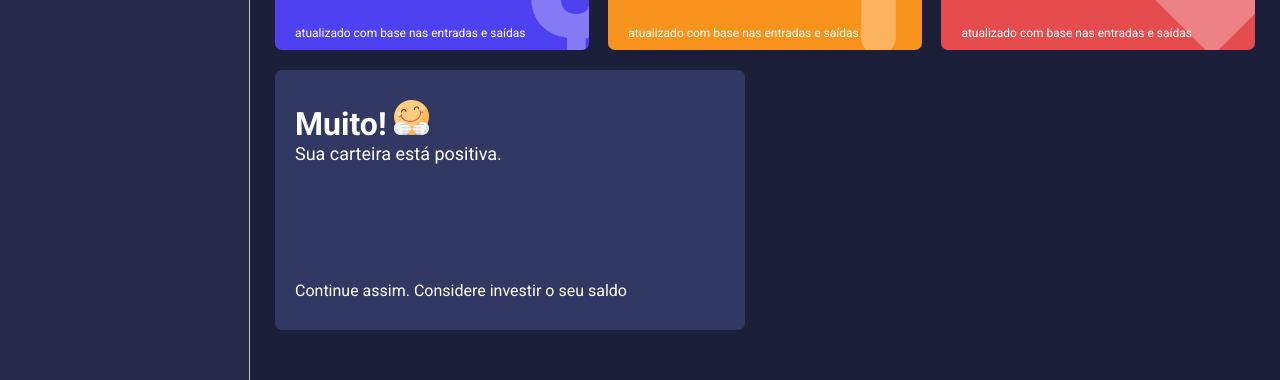
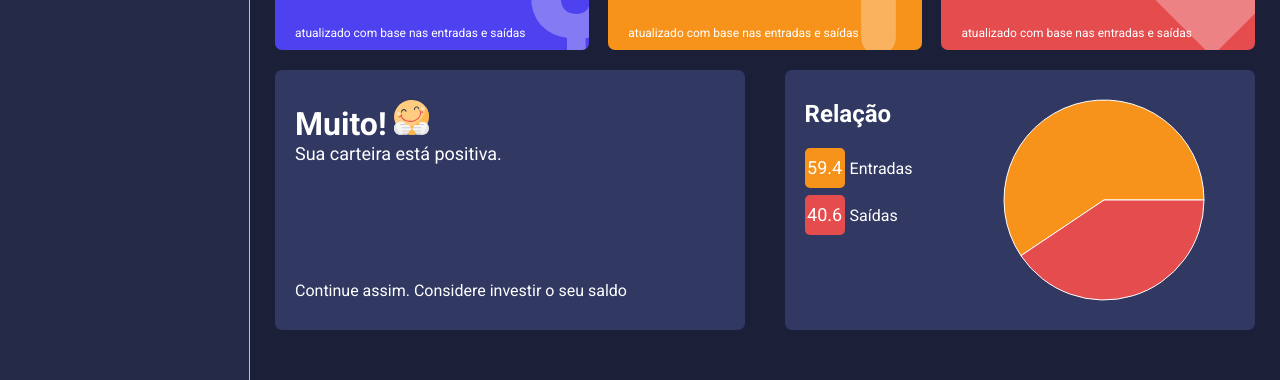
Before and after one commit to AmiltonBrune/minha-carteira, a React (Create React App) app: page /dashboard in a window 1280 px wide. Shown: the part 273-653 px from the top of the page. Built offline with nearby package versions, Linux system fonts and the light colour scheme; the HTML template or start-up script is replaced by a standard one.

Commit message:
Implementando  gráfico de pizza

```diff
--- a/package.json
+++ b/package.json
@@ -17,6 +17,7 @@
     "react-router-dom": "^5.2.0",
     "react-scripts": "4.0.3",
     "react-switch": "^6.0.0",
+    "recharts": "^2.0.9",
     "styled-components": "^5.3.0",
     "typescript": "^4.1.2",
     "uuidv4": "^6.2.10",
--- /dev/null
+++ b/src/components/PieChartBox/index.tsx
@@ -0,0 +1,49 @@
+import React from 'react';
+
+import { PieChart, Pie, ResponsiveContainer, Cell } from 'recharts';
+
+import {
+  Container,
+  SideLeft,
+  LegendContainer,
+  Legend,
+  SideRight,
+} from './styles';
+
+interface IPieChartBoxProps {
+  data: {
+    name: string;
+    value: number;
+    percent: number;
+    color: string;
+  }[];
+}
+const PieChartBox: React.FC<IPieChartBoxProps> = ({ data }) => (
+  <Container>
+    <SideLeft>
+      <h2>Relação</h2>
+      <LegendContainer>
+        {data.map((indicator) => (
+          <Legend key={indicator.name} color={indicator.color}>
+            <div>{indicator.percent}</div>
+            <span>{indicator.name}</span>
+          </Legend>
+        ))}
+      </LegendContainer>
+    </SideLeft>
+
+    <SideRight>
+      <ResponsiveContainer>
+        <PieChart>
+          <Pie data={data} labelLine={false} dataKey='percent'>
+            {data.map((indicator) => (
+              <Cell key={indicator.name} fill={indicator.color} />
+            ))}
+          </Pie>
+        </PieChart>
+      </ResponsiveContainer>
+    </SideRight>
+  </Container>
+);
+
+export default PieChartBox;
--- /dev/null
+++ b/src/components/PieChartBox/styles.ts
@@ -0,0 +1,79 @@
+import styled from 'styled-components';
+
+interface ILegendProps {
+  color: string;
+}
+
+export const Container = styled.div`
+  width: 48%;
+  height: 260px;
+
+  margin: 10px 0;
+
+  background-color: ${(props) => props.theme.colors.tertiary};
+  color: ${(props) => props.theme.colors.white};
+
+  border-radius: 7px;
+
+  display: flex;
+`;
+
+export const SideLeft = styled.aside`
+  padding: 30px 20px;
+
+  > h2 {
+    margin-bottom: 20px;
+  }
+`;
+
+export const LegendContainer = styled.ul`
+  list-style: none;
+
+  height: 175px;
+  padding-right: 20px;
+  overflow: scroll;
+  overflow-x: hidden;
+
+  ::-webkit-scrollbar {
+    width: 10px;
+  }
+
+  ::-webkit-scrollbar-thumb {
+    background-color: ${(props) => props.theme.colors.secondary};
+    border-radius: 10px;
+  }
+
+  ::-webkit-scrollbar-track {
+    background-color: ${(props) => props.theme.colors.tertiary};
+    border-radius: 10px;
+  }
+`;
+
+export const Legend = styled.li<ILegendProps>`
+  display: flex;
+  align-items: center;
+
+  margin-bottom: 7px;
+
+  > div {
+    background-color: ${(props) => props.color};
+
+    width: 40px;
+    height: 40px;
+    border-radius: 5px;
+
+    font-size: 18px;
+    line-height: 40px;
+    text-align: center;
+  }
+
+  > span {
+    margin-left: 5px;
+  }
+`;
+
+export const SideRight = styled.main`
+  display: flex;
+  flex: 1;
+  justify-content: center;
+`;
--- a/src/pages/Dashboard/index.tsx
+++ b/src/pages/Dashboard/index.tsx
@@ -4,6 +4,7 @@ import ContentHeader from '../../components/ContentHeader';
 import SelectInput from '../../components/SelectInput';
 import WalletBox from '../../components/WalletBox';
 import MessageBox from '../../components/MessageBox';
+import PieChartBox from '../../components/PieChartBox';
 
 import gains from '../../mocks/gains';
 import expenses from '../../mocks/expenses';
@@ -123,6 +124,30 @@ const Dashboard: React.FC = () => {
     }
   }, [totalBalance]);
 
+  const relationExpensesVersusGains = useMemo(() => {
+    const total = totalGains + totalExpenses;
+
+    const percentGains = (totalGains / total) * 100;
+    const percentExpenses = (totalExpenses / total) * 100;
+
+    const data = [
+      {
+        name: 'Entradas',
+        value: totalGains,
+        percent: Number(percentGains.toFixed(1)),
+        color: '#f7931b',
+      },
+      {
+        name: 'Saídas',
+        value: totalExpenses,
+        percent: Number(percentExpenses.toFixed(1)),
+        color: '#e44c4e',
+      },
+    ];
+
+    return data;
+  }, [totalGains, totalExpenses]);
+
   const handleMonthSelected = (month: string) => {
     try {
       const parseMonth = Number(month);
@@ -183,6 +208,7 @@ const Dashboard: React.FC = () => {
           footerText={message.footerText}
           icon={message.icon}
         />
+        <PieChartBox data={relationExpensesVersusGains} />
       </Content>
     </Container>
   );
```
Also changed, not shown: 1 other file (tests, documents, lock files or other folders).
